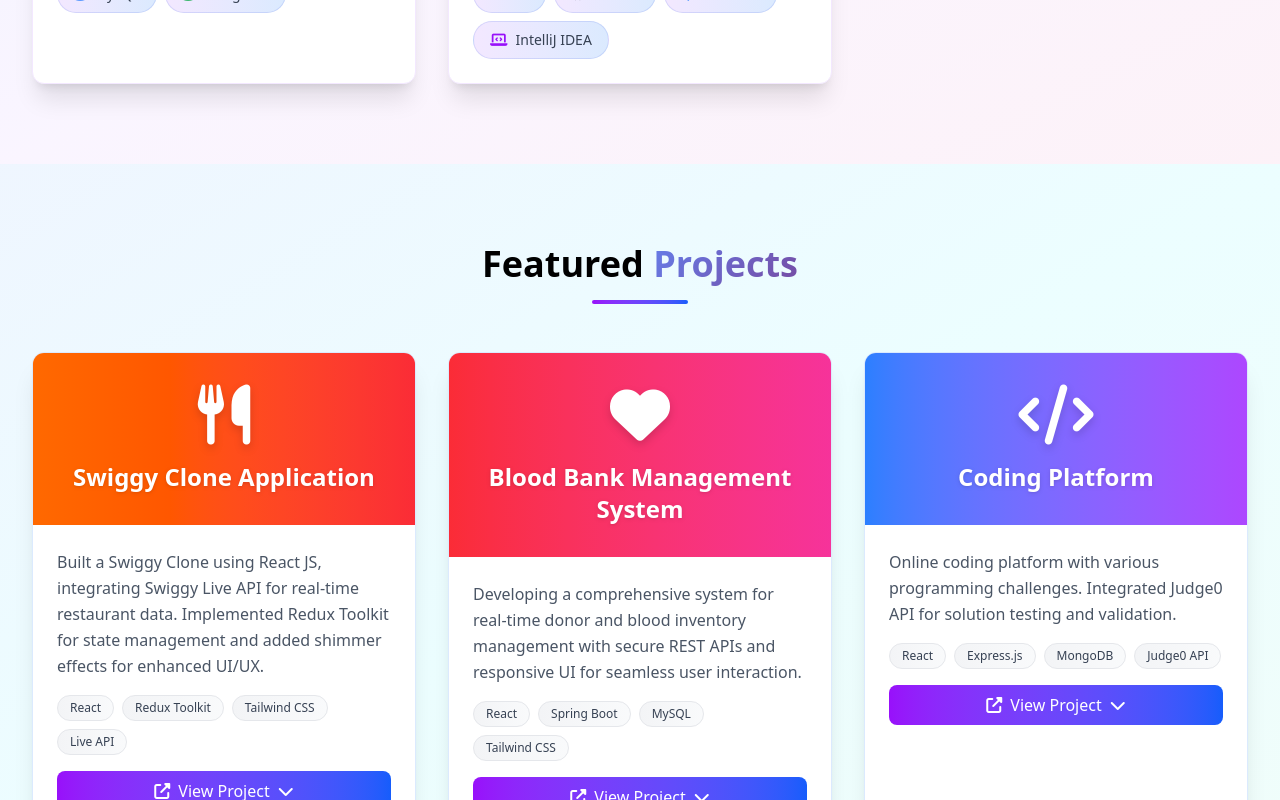
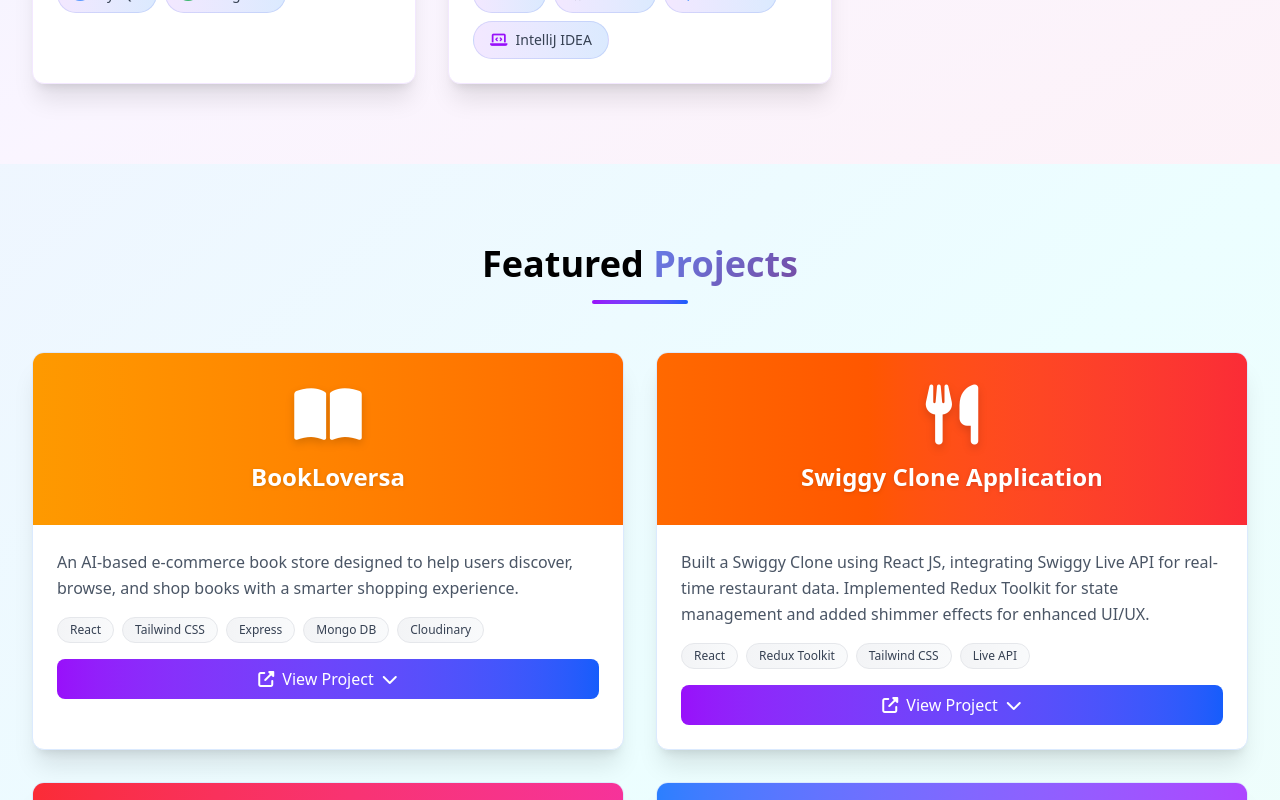
Before and after one commit to rupayansen23/MyPortfolio, a React (Vite) app: page / in a window 1280 px wide. Shown: the part 2000-2800 px from the top of the page. Built offline with nearby package versions, Linux system fonts and the light colour scheme.

Commit message:
one project added

```diff
--- a/src/components/Projects.jsx
+++ b/src/components/Projects.jsx
@@ -20,6 +20,17 @@
   }, [openMenu]);
 
   const projects = [
+    {
+      title: "BookLoversa",
+      description: "An AI-based e-commerce book store designed to help users discover, browse, and shop books with a smarter shopping experience.",
+      tech: ["React", "Tailwind CSS", "Express", "Mongo DB", "Cloudinary"],
+      icon: "fa-book-open",
+      color: "from-amber-500 to-orange-500",
+      links: {
+        github: "https://github.com/rupayansen23/Bookloversa",
+        live: null
+      }
+    },
     {
       title: "Swiggy Clone Application",
       description: "Built a Swiggy Clone using React JS, integrating Swiggy Live API for real-time restaurant data. Implemented Redux Toolkit for state management and added shimmer effects for enhanced UI/UX.",
@@ -45,7 +56,7 @@
     {
       title: "Coding Platform",
       description: "Online coding platform with various programming challenges. Integrated Judge0 API for solution testing and validation.",
-      tech: ["React", "Express.js", "MongoDB", "Judge0 API"],
+      tech: ["React", "Express.js", "MongoDB", "Redis", "Judge0 API"],
       icon: "fa-code",
       color: "from-blue-500 to-purple-500",
       links: {
@@ -56,16 +67,16 @@
   ];
 
   return (
-    <section id="projects" className="py-20 bg-gradient-to-br from-blue-50 via-cyan-50 to-teal-50 dark:from-gray-900 dark:via-blue-900/10 dark:to-cyan-900/10">
+    <section id="projects" className="py-20 bg-linear-to-br from-blue-50 via-cyan-50 to-teal-50 dark:from-gray-900 dark:via-blue-900/10 dark:to-cyan-900/10">
       <div className="max-w-7xl mx-auto px-4 sm:px-6 lg:px-8">
         <h2 className="text-4xl font-bold text-center mb-4 dark:text-white">
           Featured <span className="gradient-text">Projects</span>
         </h2>
-        <div className="w-24 h-1 bg-gradient-to-r from-purple-600 to-blue-600 dark:from-purple-400 dark:to-blue-400 mx-auto mb-12 rounded-full"></div>
-        <div className="grid md:grid-cols-2 lg:grid-cols-3 gap-8">
+        <div className="w-24 h-1 bg-linear-to-r from-purple-600 to-blue-600 dark:from-purple-400 dark:to-blue-400 mx-auto mb-12 rounded-full"></div>
+        <div className="grid md:grid-cols-2 lg:grid-cols-2 gap-8">
           {projects.map((project, index) => (
             <div key={index} className="card-hover bg-white dark:bg-gray-800 rounded-xl shadow-xl overflow-hidden border border-blue-100 dark:border-blue-900/50 relative">
-              <div className={`bg-gradient-to-r ${project.color} p-8 text-white text-center relative overflow-hidden`}>
+              <div className={`bg-linear-to-r ${project.color} p-8 text-white text-center relative overflow-hidden`}>
                 <div className="absolute inset-0 bg-white opacity-0 hover:opacity-10 transition-opacity"></div>
                 <i className={`fas ${project.icon} text-6xl mb-4 drop-shadow-lg`}></i>
                 <h3 className="text-2xl font-bold drop-shadow">{project.title}</h3>
@@ -76,7 +87,7 @@
                   {project.tech.map(tech => (
                     <span
                       key={tech}
-                      className="bg-gradient-to-r from-gray-100 to-gray-50 dark:from-gray-700 dark:to-gray-600 px-3 py-1 rounded-full text-xs font-medium text-gray-700 dark:text-gray-300 border border-gray-200 dark:border-gray-600 hover:border-purple-300 dark:hover:border-purple-500 hover:shadow-md transition-all"
+                      className="bg-linear-to-r from-gray-100 to-gray-50 dark:from-gray-700 dark:to-gray-600 px-3 py-1 rounded-full text-xs font-medium text-gray-700 dark:text-gray-300 border border-gray-200 dark:border-gray-600 hover:border-purple-300 dark:hover:border-purple-500 hover:shadow-md transition-all"
                     >
                       {tech}
                     </span>
@@ -87,7 +98,7 @@
                 <div className="relative project-menu-container">
                   <button
                     onClick={() => setOpenMenu(openMenu === index ? null : index)}
-                    className="w-full bg-gradient-to-r from-purple-600 to-blue-600 hover:from-purple-700 hover:to-blue-700 text-white py-2 px-4 rounded-lg font-medium transition-all duration-300 flex items-center justify-center gap-2"
+                    className="w-full bg-linear-to-r from-purple-600 to-blue-600 hover:from-purple-700 hover:to-blue-700 text-white py-2 px-4 rounded-lg font-medium transition-all duration-300 flex items-center justify-center gap-2"
                   >
                     <i className="fas fa-external-link-alt"></i>
                     View Project
@@ -102,7 +113,7 @@
                           href={project.links.live}
                           target="_blank"
                           rel="noopener noreferrer"
-                          className="block px-4 py-3 text-gray-700 dark:text-gray-200 hover:bg-gradient-to-r hover:from-purple-600 hover:to-blue-600 hover:text-white transition-all duration-300 border-b border-gray-200 dark:border-gray-600"
+                          className="block px-4 py-3 text-gray-700 dark:text-gray-200 hover:bg-linear-to-r hover:from-purple-600 hover:to-blue-600 hover:text-white transition-all duration-300 border-b border-gray-200 dark:border-gray-600"
                         >
                           <i className="fas fa-globe mr-2"></i>
                           Live Website
@@ -113,7 +124,7 @@
                           href={project.links.github}
                           target="_blank"
                           rel="noopener noreferrer"
-                          className="block px-4 py-3 text-gray-700 dark:text-gray-200 hover:bg-gradient-to-r hover:from-purple-600 hover:to-blue-600 hover:text-white transition-all duration-300"
+                          className="block px-4 py-3 text-gray-700 dark:text-gray-200 hover:bg-linear-to-r hover:from-purple-600 hover:to-blue-600 hover:text-white transition-all duration-300"
                         >
                           <i className="fab fa-github mr-2"></i>
                           GitHub Repository
```
